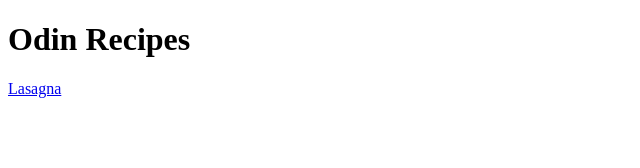
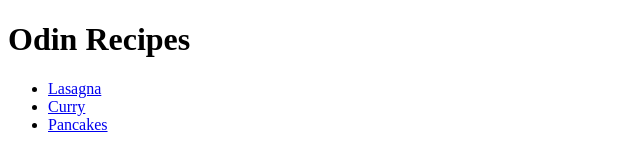
Before and after one commit to galen-lk/project1-recipes, a plain HTML site: page index.html in a window 1280 px wide. Shown: the whole page, without its empty margins (0-640 px from the left). Drawn offline with Linux system fonts and the light colour scheme.

Commit message:
Added all remaining recipe links to index.html

```diff
--- a/index.html
+++ b/index.html
@@ -7,6 +7,10 @@
 </head>
 <body>
     <h1>Odin Recipes</h1>
-    <a href="./recipes/lasagna.html">Lasagna</a>
+    <ul>
+        <li><a href="./recipes/lasagna.html">Lasagna</a></li>
+        <li><a href="./recipes/curry.html">Curry</a></li>
+        <li><a href="./recipes/pancakes.html">Pancakes</a></li>
+    </ul>
 </body>
 </html>
```
